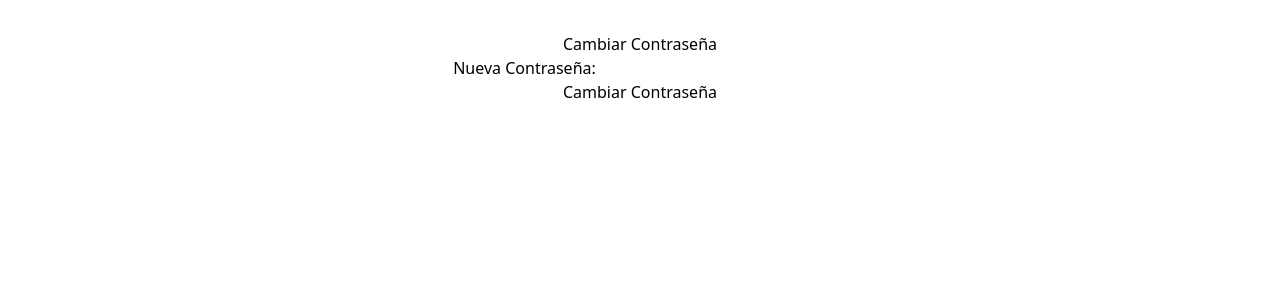
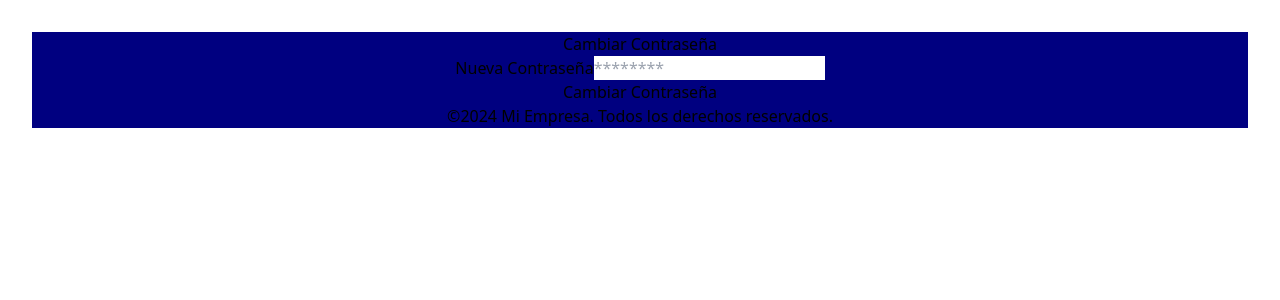
Before and after one commit to Angierc25/contrase-a-vite, a React (Vite) app: page / in a window 1280 px wide. Shown: the top 300 px of the page. Built offline with nearby package versions, Linux system fonts and the light colour scheme.

Commit message:
Mejora de Diseño

```diff
--- a/src/screens/PasswordForm.jsx
+++ b/src/screens/PasswordForm.jsx
@@ -51,37 +51,42 @@ const PasswordForm = (token) => {
   };
 
   return (
-    <div className="relative overflow-x-auto shadow-md sm:rounded-lg">
-      <div className="fixed inset-0 z-50 flex items-center justify-center">
-        <div className=" inset-10 bg-gray-500 opacity-90">
-          <div className="bg-white w-96 p-6 rounded-md shadow-md">
-            <h2 className="text-zinc-50">Cambiar Contraseña</h2>
-            <form className="car-form bg-white shadow-md rounded px-8 pt-6 pb-8 mb-4">
+    <div className="flex items-center justify-center min-h-screen" style={{backgroundColor: 'navy', margin: 0, padding: 0, border: 'none'}}>
+      <div className="w-full max-w-md bg-gray-200 p-6 rounded-md shadow-md">
+        <h2 className="text-2xl font-bold mb-5 text-center">Cambiar Contraseña</h2>
+        <form>
           <div className="mb-4">
             <label className="block text-gray-700 text-sm font-bold mb-2" htmlFor="newPassword">
-                  Nueva Contraseña:
+              Nueva Contraseña
             </label>
             <input
               className="shadow appearance-none border rounded w-full py-2 px-3 text-gray-700 leading-tight focus:outline-none focus:shadow-outline"
-                  type="text"
+              id="newPassword"
+              type="password"
+              placeholder="********"
               name='newPassword'
               value={Password.newPassword}
-                  onChange={e => setPassword({ ...Password, new :Password, newPassword: e.target.value })}
+              onChange={e => setPassword({ ...Password, newPassword: e.target.value })}
+              style={{ transition: 'all .3s ease' }}
+              onFocus={(e) => { e.target.style.boxShadow = '0 0 5px 2px #3b82f6'; e.target.style.transform = 'scale(1.05)' }}
+              onBlur={(e) => { e.target.style.boxShadow = 'none'; e.target.style.transform = 'scale(1.0)' }}
             />
           </div>
-
-              <div className="flex items-center justify-between mt-4">
+          <div className="flex items-center justify-center">
             <button
-                  className="bg-green-500 hover:bg-green-700 text-white font-bold py-2 px-4 rounded focus:outline-none focus:shadow-outline"
+              className="bg-purple-600 hover:bg-purple-800 text-white font-bold py-2 px-4 rounded focus:outline-none focus:shadow-outline transform transition duration-500 ease-in-out"
               type="button"
               onClick={() => ChangePassword(Password.token)}
+              onMouseOver={(e) => { e.target.style.boxShadow = '0 0 5px 2px #9f7aea'; e.target.style.transform = 'scale(1.05)' }}
+              onMouseOut={(e) => { e.target.style.boxShadow = 'none'; e.target.style.transform = 'scale(1.0)' }}
             >
               Cambiar Contraseña
             </button>
           </div>
         </form>
-          </div>
-        </div>
+        <p className="text-center text-gray-500 text-xs mt-3">
+          &copy;2024 Mi Empresa. Todos los derechos reservados.
+        </p>
       </div>
     </div>
   );
```
Lines whose indentation alone changed are shown as unchanged.
